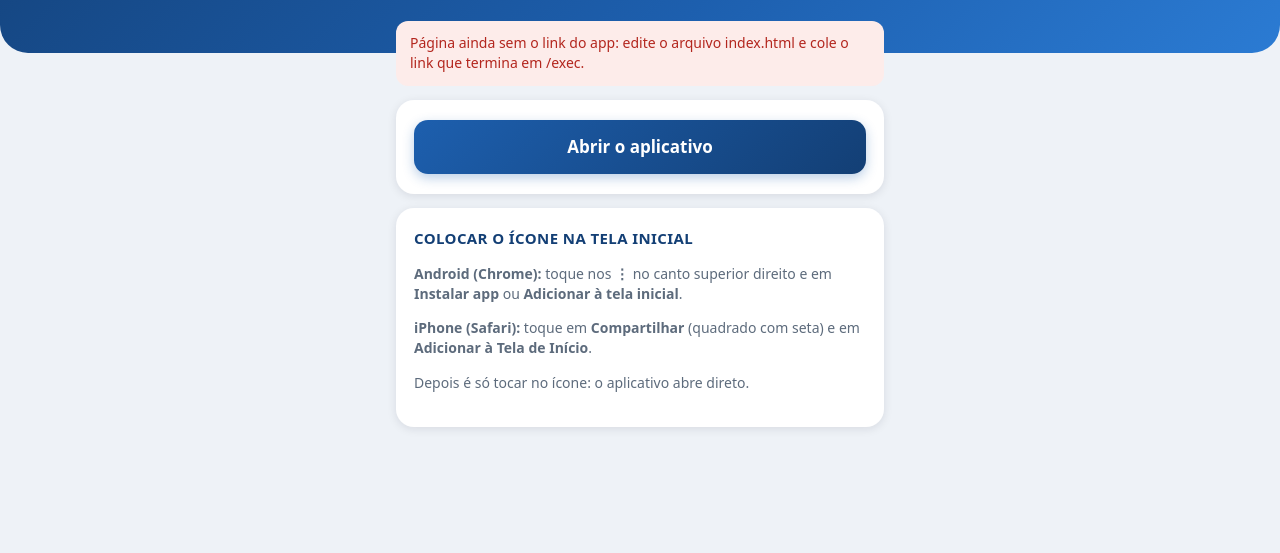
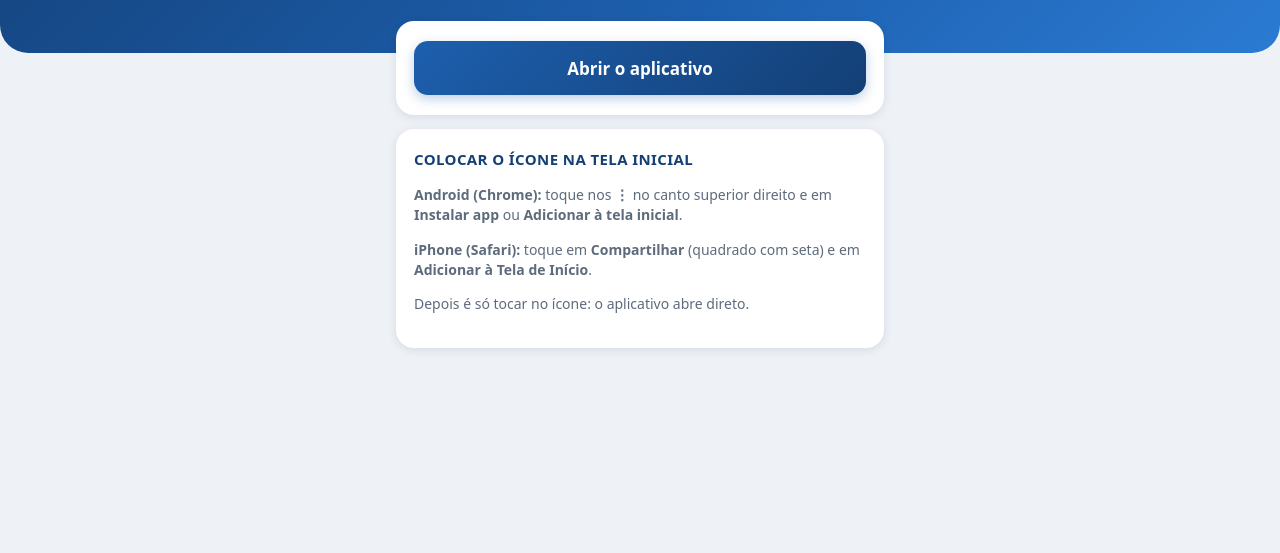
Before and after one commit to atsudoeste2026-rgb/ATSUD, a plain HTML site: page index.html in a window 1280 px wide. Shown: the part 247-800 px from the top of the page. Drawn offline with Linux system fonts and the light colour scheme.

Commit message:
Update index.html

```diff
--- a/index.html
+++ b/index.html
@@ -13,7 +13,7 @@
 <meta name="apple-mobile-web-app-title" content="AT-SUD">
 <script>
   // >>> COLE AQUI O LINK DO APP (o que termina em /exec) <<<
-  var APP_URL = 'COLE_AQUI_O_LINK_EXEC';
+  var APP_URL = 'https://script.google.com/macros/s/AKfycbwcdlmUIFdGo7sklSK6Vueo4bbqRLXP2C1GQbnN9IYWSqk_y7psG1_YCjmQ6_9eGuIJlA/exec';
 
   // aberto pelo ícone da tela inicial: vai direto para o app
   var configurado = /^https:\/\/script\.google\.com\/.+\/exec/.test(APP_URL);
```
